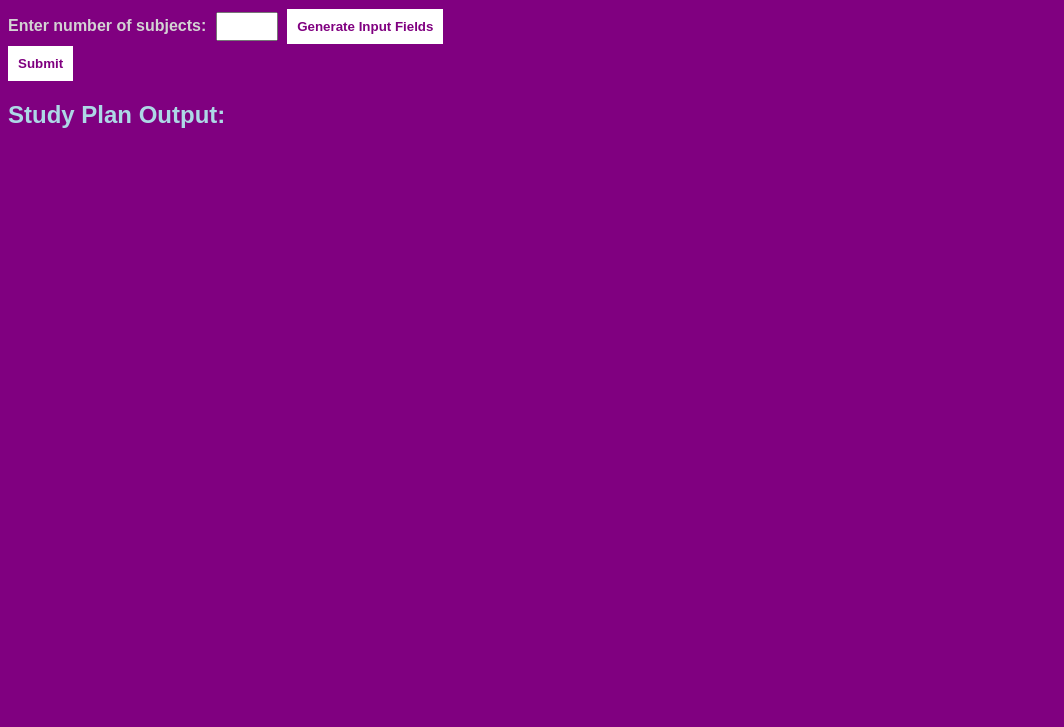
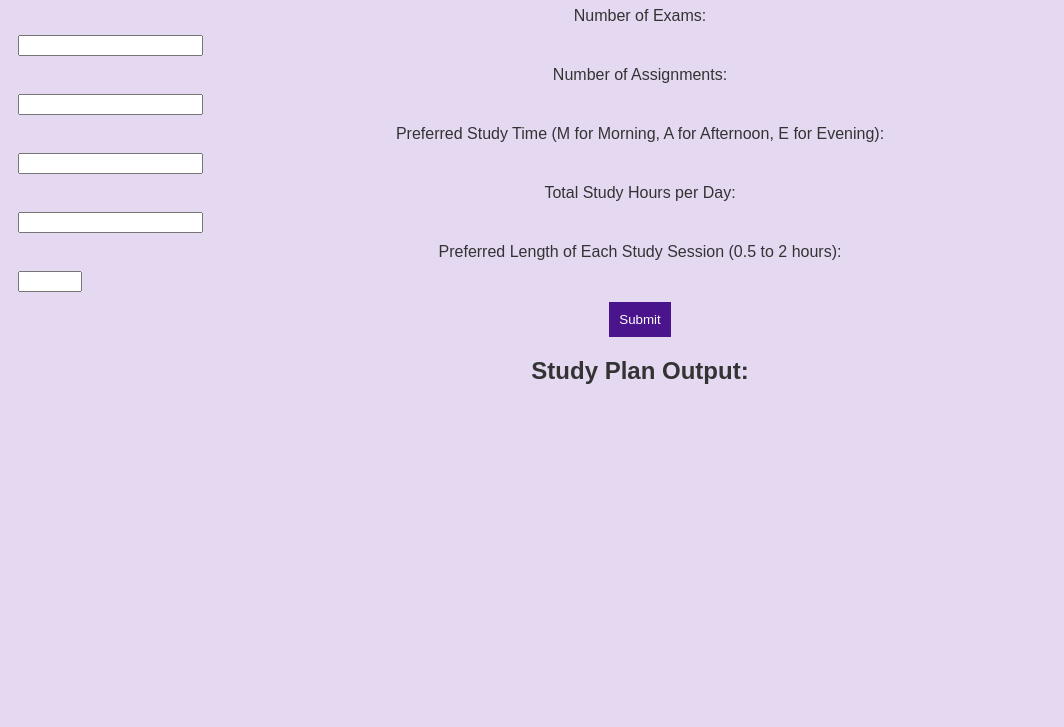
Before and after one commit to snehasaurus/miniproject, a plain HTML site: page index.html in a window 1280 px wide. Shown: the part 73-800 px from the top of the page, without its empty margins (0-1064 px from the left). Drawn offline with Linux system fonts and the light colour scheme.

Commit message:
Update index.html

```diff
--- a/index.html
+++ b/index.html
@@ -3,80 +3,77 @@
 <head>
     <meta charset="UTF-8">
     <meta name="viewport" content="width=device-width, initial-scale=1.0">
-    <title>Study Plan</title>
+    <title>Study Plan Tool</title>
+    <!-- Change SCSS link to CSS -->
+    <link rel="stylesheet" href="assets/css/style.css">
     <style>
+        /* Fallback CSS in case the external CSS file isn't loaded */
         body {
-            background-color: purple;
-            color: white;
             font-family: Arial, sans-serif;
+            background-color: #e5d9f2; /* Use a light purple shade */
+            color: #333;
+            text-align: center;
         }
-
         h1 {
-            color: lightyellow;
             font-weight: bold;
+            color: #4A148C; /* Darker purple for headings */
         }
-
-        h2 {
-            color: lightblue;
-            font-weight: bold;
+        label, input {
+            margin: 10px;
+            display: block;
         }
-
-        .study-day {
-            margin-bottom: 15px;
-            padding: 10px;
-            border: 1px solid white;
-            border-radius: 5px;
-        }
-
         .test-day {
             color: red;
-            font-weight: bold;
         }
-
-        .afternoon-session {
+        .afternoon {
             background-color: yellow;
         }
-
-        .evening-session {
-            background-color: green;
+        .evening {
+            background-color: lightgreen;
         }
-
-        label {
-            font-weight: bold;
-            color: lightgray;
+        .assignment-highlight {
+            background-color: #FFD700; /* Highlight assignments */
         }
-
-        input {
-            margin: 5px;
-            padding: 5px;
-        }
-
         button {
-            background-color: white;
-            color: purple;
-            font-weight: bold;
+            background-color: #4A148C;
+            color: white;
             border: none;
             padding: 10px;
             cursor: pointer;
         }
-
         button:hover {
-            background-color: yellow;
+            background-color: #6A1B9A;
         }
     </style>
 </head>
 <body>
-    <h1>Welcome to My Study Plan Tool</h1>
-    <form id="studyForm">
-        <label for="numSubjects">Enter number of subjects:</label>
-        <input type="number" id="numSubjects" min="1" max="10" required>
-        <button type="button" onclick="generateSubjectFields()">Generate Input Fields</button>
-        <div id="subjectFields"></div>
-        <button type="submit">Submit</button>
-    </form>
-    <h2>Study Plan Output:</h2>
-    <div id="output"></div>
 
-    <script src="studyplan.js"></script>
+    <h1>Welcome to the Study Plan and Assignment Tool</h1>
+
+    <div id="input-form">
+        <label for="numExams">Number of Exams:</label>
+        <input type="number" id="numExams" min="1" required>
+
+        <label for="numAssignments">Number of Assignments:</label>
+        <input type="number" id="numAssignments" min="1" required>
+
+        <label for="studyTime">Preferred Study Time (M for Morning, A for Afternoon, E for Evening):</label>
+        <input type="text" id="studyTime" required>
+
+        <label for="totalHours">Total Study Hours per Day:</label>
+        <input type="number" id="totalHours" min="1" required>
+
+        <label for="prefLength">Preferred Length of Each Study Session (0.5 to 2 hours):</label>
+        <input type="number" id="prefLength" step="0.5" min="0.5" max="2" required>
+
+        <button onclick="generatePlan()">Submit</button>
+    </div>
+
+    <div id="output-section">
+        <h2>Study Plan Output:</h2>
+        <ul id="output"></ul>
+    </div>
+
+    <script src="input.js"></script>
 </body>
 </html>
```
